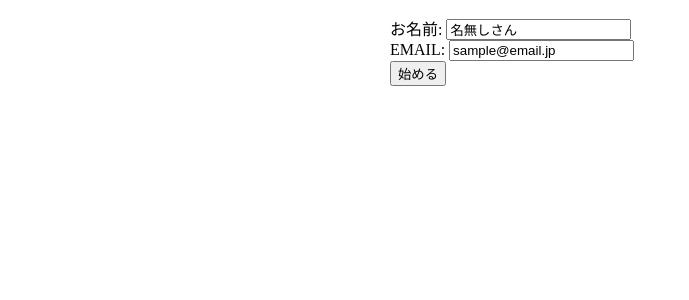
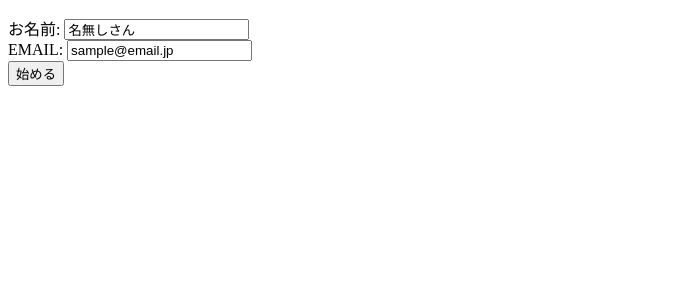
Before and after one commit to WaiEnu/Gs_kadai, a PHP site: page / in a window 1280 px wide. Shown: the part 40-340 px from the top of the page, without its empty margins (0-689 px from the left). Run offline with PHP 8.4, Linux system fonts and the light colour scheme; some libraries are stand-ins or nearby versions.

Commit message:
19.11.20

```diff
--- a/007/css/style.css
+++ b/007/css/style.css
@@ -6,7 +6,7 @@ header ul li {
 }
 main #result {
   max-width: 700px;
-  margin: 0 auto;
+  margin: 0;
   display: flex;
   flex-direction: row;
   justify-content: center;
@@ -14,11 +14,11 @@ main #result {
 }
 main #app {
   max-width: 500px;
-  margin: 0 auto;
+  margin: 0;
   display: flex;
   flex-direction: column;
-  justify-content: center;
-  align-content: center;
+  justify-content: flex-start;
+  align-content: flex-start;
 }
 main #app h1,
 main #app h2,
```
